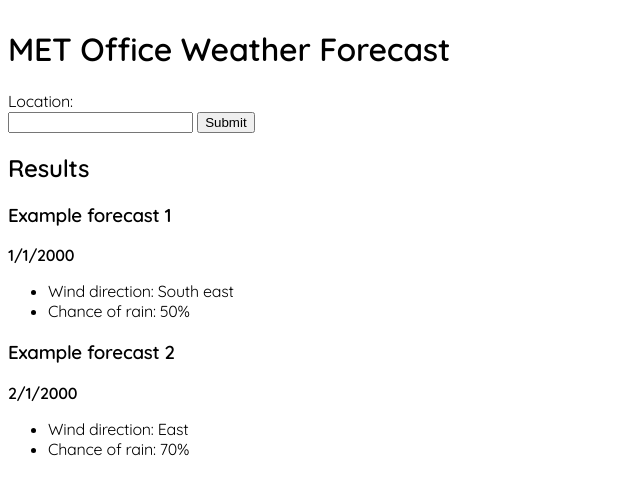
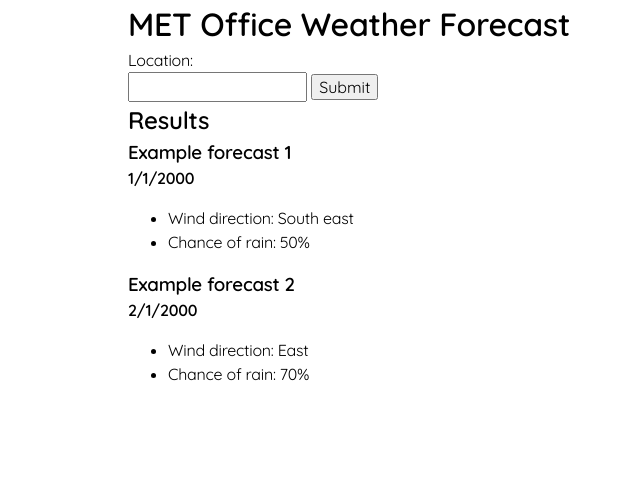
Before and after one commit to kit-howlett/04-MetOffice-js, a website: page frontend/index.html in a window 1280 px wide. Shown: the whole page, without its empty margins (0-640 px from the left). Drawn offline with Linux system fonts and the light colour scheme.

Commit message:
Add page container class.

```diff
--- a/frontend/index.html
+++ b/frontend/index.html
@@ -1,16 +1,22 @@
 <!DOCTYPE html>
 <html lang="en">
   <head>
-    <meta charset="utf-8">
+    <meta charset="utf-8" />
     <title>Weather forecast</title>
-    <link rel="stylesheet" href="styles.css">
+    <link rel="stylesheet" href="reset.css" />
+    <link rel="stylesheet" href="styles.css" />
   </head>
   <body>
+    <div class="page-container">
       <h1>MET Office Weather Forecast</h1>
-    <form action="javascript:void(0)" onsubmit="void(0);" id="locationSearchForm">
-        Location:<br>
-        <input type="text" name="location" id="locationInputField">
-        <input type="submit" value="Submit">
+      <form
+        action="javascript:void(0)"
+        onsubmit="void(0);"
+        id="locationSearchForm"
+      >
+        Location:<br />
+        <input type="text" name="location" id="locationInputField" />
+        <input type="submit" value="Submit" />
       </form>
       <div id="results">
         <h2>Results</h2>
@@ -27,6 +33,7 @@
           <li>Chance of rain: 70%</li>
         </ul>
       </div>
+    </div>
   </body>
   <script src="./forecast.js"></script>
 </html>
```
Lines whose indentation alone changed are shown as unchanged.
